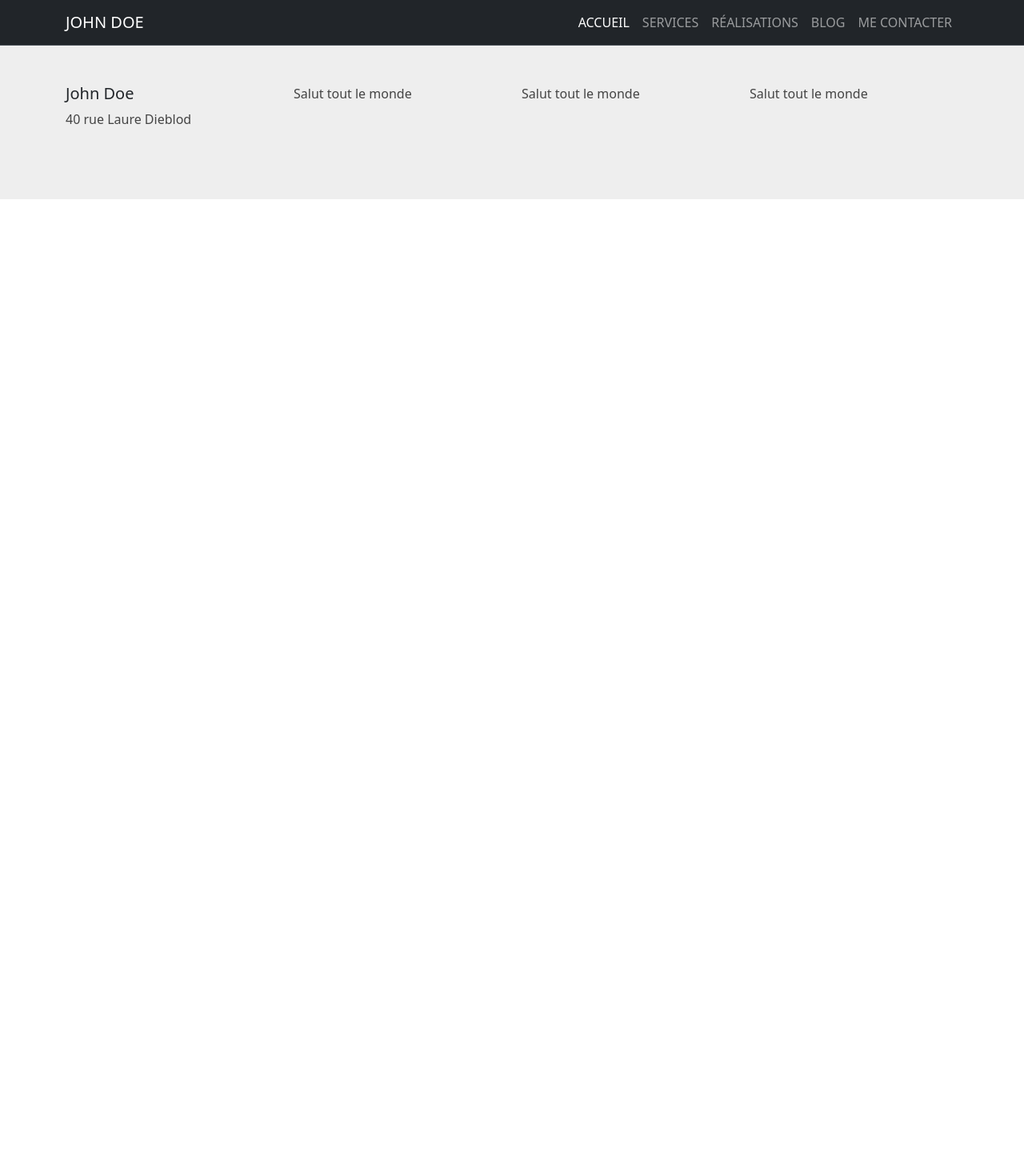
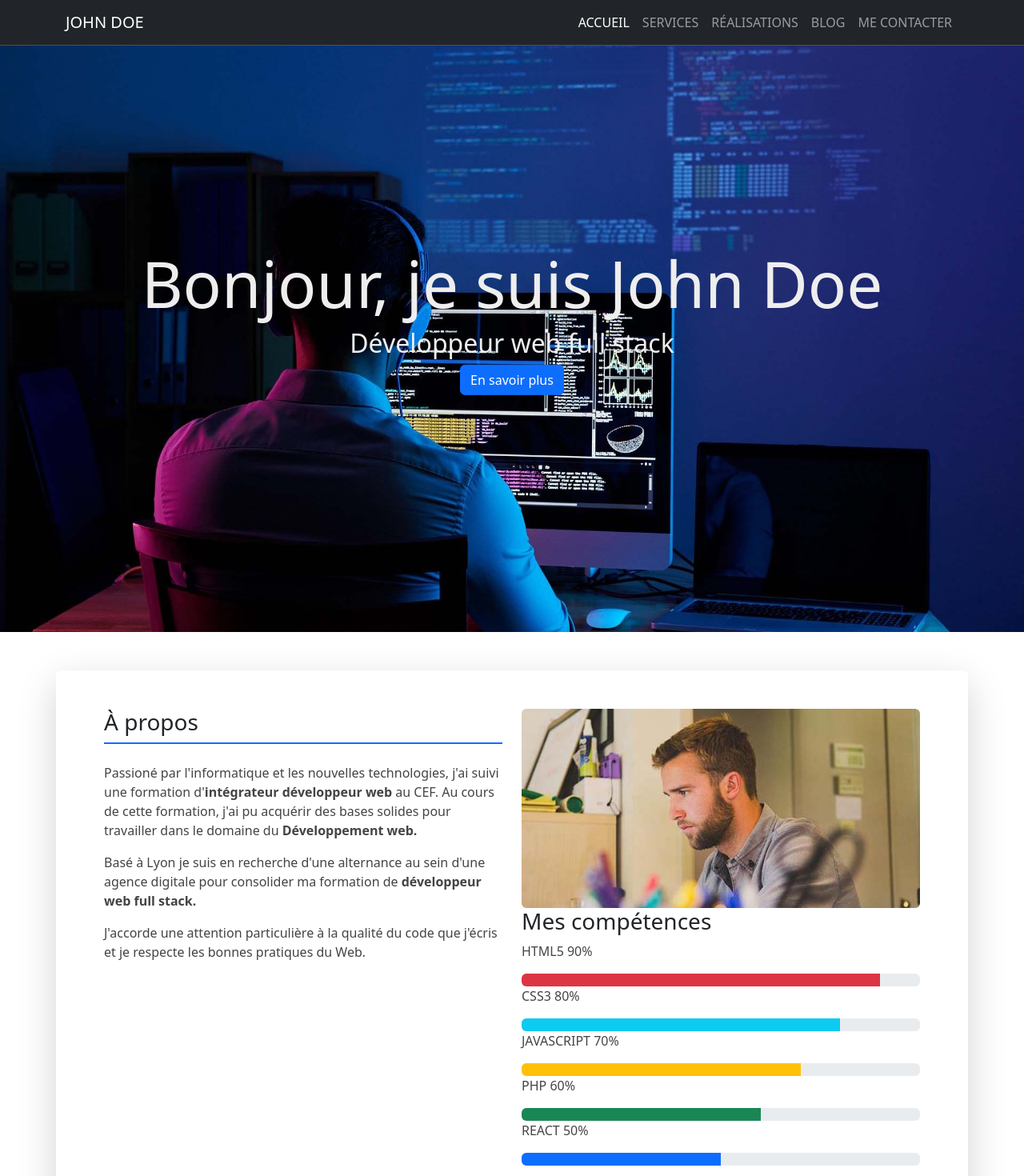
Before and after one commit to Papinte/cv-react, a React (Create React App) app: page / in a window 1280 px wide. Shown: the top 1470 px of the page at 80% size. Before the commit the page ends 800 px from the top, so only its background shows below. Built offline with nearby package versions, Linux system fonts and the light colour scheme.

Commit message:
structure homepage

```diff
--- a/src/App.js
+++ b/src/App.js
@@ -4,12 +4,8 @@ import Footer from './pages/Footer/Footer';
 function App() {
   return (
     <div className="App">
-      <header>
-        <Nav />
-      </header>
-      <footer>
-        <Footer />
-      </footer>
+      <Nav />
+      <Footer />
     </div>
   )
 }
--- a/src/pages/header/Nav.jsx
+++ b/src/pages/header/Nav.jsx
@@ -4,7 +4,6 @@ import Blog from '../blog/Blog';
 import Contact from '../Contact/Contact';
 import Realisation from '../realisation/Realisation';
 import Service from '../service/Service';
-
 
 const Nav = () => {
     return(
@@ -45,6 +44,7 @@ const Nav = () => {
                 <Route path='/Contact' element={<Contact />}></Route>
             </Routes>
 
+
         </header>
     )
 }
--- /dev/null
+++ b/src/pages/home/Home.css
@@ -0,0 +1,10 @@
+body{
+    background-color: #EEE;
+}
+
+.text-center{
+    color: #EEE;
+}
+.about{
+    background-color: white;
+}
--- a/src/pages/home/Home.jsx
+++ b/src/pages/home/Home.jsx
@@ -1,8 +1,65 @@
+import './Home.css'
+import {NavLink} from "react-router-dom";
+
+
+
 const Home = () => {
     return (
-        <main>
 
-        </main>
+            <body>
+                <div>
+                    <img src="/images/Home/hero-bg.jpg" className="banner img-fluid" alt="Développeur web devant l'ordinateur" />
+                </div>
+                <div className="container text-center position-absolute top-50 start-50 translate-middle">
+                    <h1 className="display-1">Bonjour, je suis John Doe</h1>
+                    <h2>Développeur web full stack</h2>
+                    <NavLink to="/Blog" className="btn btn-primary">En savoir plus</NavLink>
+                </div>
+                <div className="about container row mx-auto my-5 rounded p-5 shadow-lg p-3 mb-5 bg-body rounded">
+                    <div className="col-md-6">
+                        <h3 class="pb-2 mb-4 border-bottom border-primary border-2">À propos</h3>
+                        <p>Passioné par l'informatique et les nouvelles technologies, j'ai suivi
+                            une formation d'<span className="fw-bold">intégrateur
+                            développeur web</span> au CEF. Au cours de cette formation,
+                            j'ai pu acquérir des bases solides pour travailler dans
+                            le domaine du <span className="fw-bold">Développement web.</span>
+                        </p>
+                        <p>
+                            Basé à Lyon je suis en recherche d'une alternance au sein d'une agence
+                            digitale pour consolider ma formation
+                            de <span className="fw-bold">développeur web full stack.</span>
+                        </p>
+                        <p>
+                            J'accorde une attention particulière à la qualité du code que j'écris et
+                            je respecte les bonnes pratiques du Web.
+                        </p>
+                    </div>
+                    <div className="col-md-6">
+                        <img className="img-fluid rounded" src="/images/Home/john-doe-about.jpg" alt="" />
+                        <h3>Mes compétences</h3>
+                        <p>HTML5 90%</p>
+                        <div class="progress" role="progressbar" aria-label="Basic example" aria-valuenow="90" aria-valuemin="0" aria-valuemax="100">
+                            <div className="progress-bar bg-danger" style={{ width: '90%' }}></div>
+                        </div>
+                        <p>CSS3 80%</p>
+                        <div class="progress" role="progressbar" aria-label="Basic example" aria-valuenow="80" aria-valuemin="0" aria-valuemax="100">
+                            <div class="progress-bar bg-info" style={{ width: '80%' }}></div>
+                        </div>
+                        <p>JAVASCRIPT 70%</p>
+                        <div class="progress" role="progressbar" aria-label="Basic example" aria-valuenow="70" aria-valuemin="0" aria-valuemax="100">
+                            <div class="progress-bar bg-warning" style={{ width: '70%' }}></div>
+                        </div>
+                        <p>PHP 60%</p>
+                        <div class="progress" role="progressbar" aria-label="Basic example" aria-valuenow="60" aria-valuemin="0" aria-valuemax="100">
+                            <div class="progress-bar bg-success" style={{ width: '60%' }}></div>
+                        </div>
+                        <p>REACT 50%</p>
+                        <div class="progress" role="progressbar" aria-label="Basic example" aria-valuenow="50" aria-valuemin="0" aria-valuemax="100">
+                            <div class="progress-bar" style={{ width: '50%' }}></div>
+                        </div>
+                    </div>
+                </div>
+            </body>
     )
 }
 
```
Also changed, not shown: public/images/Home/john-doe-about-2.jpg (added), public/images/Home/john-doe-about.jpg (added).
